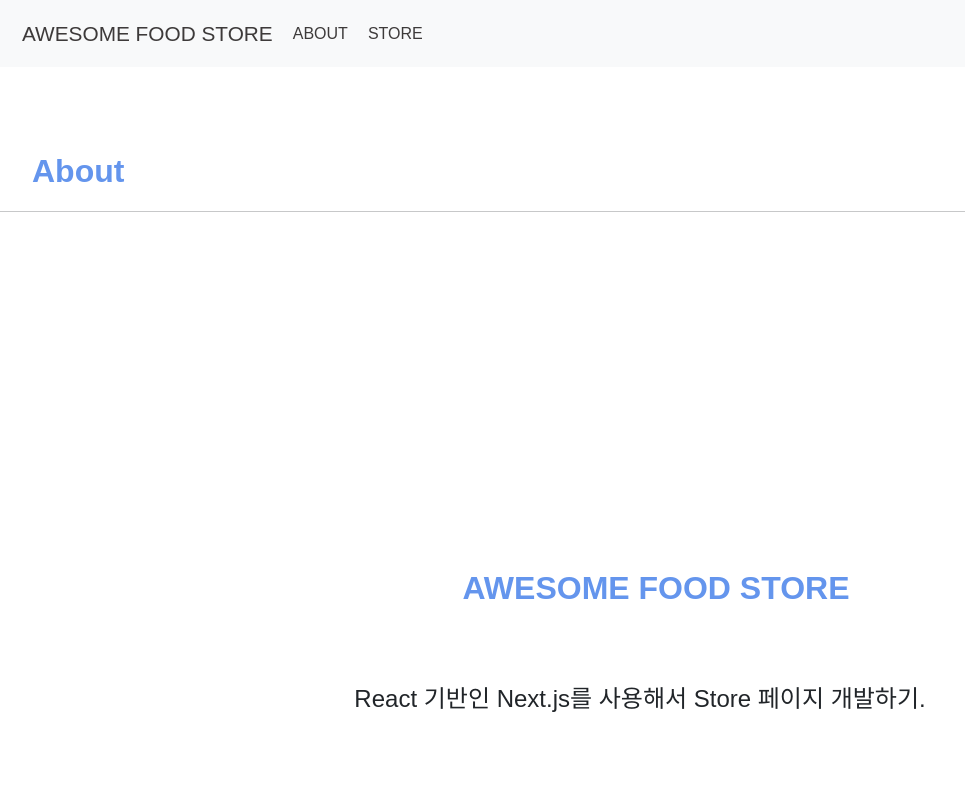
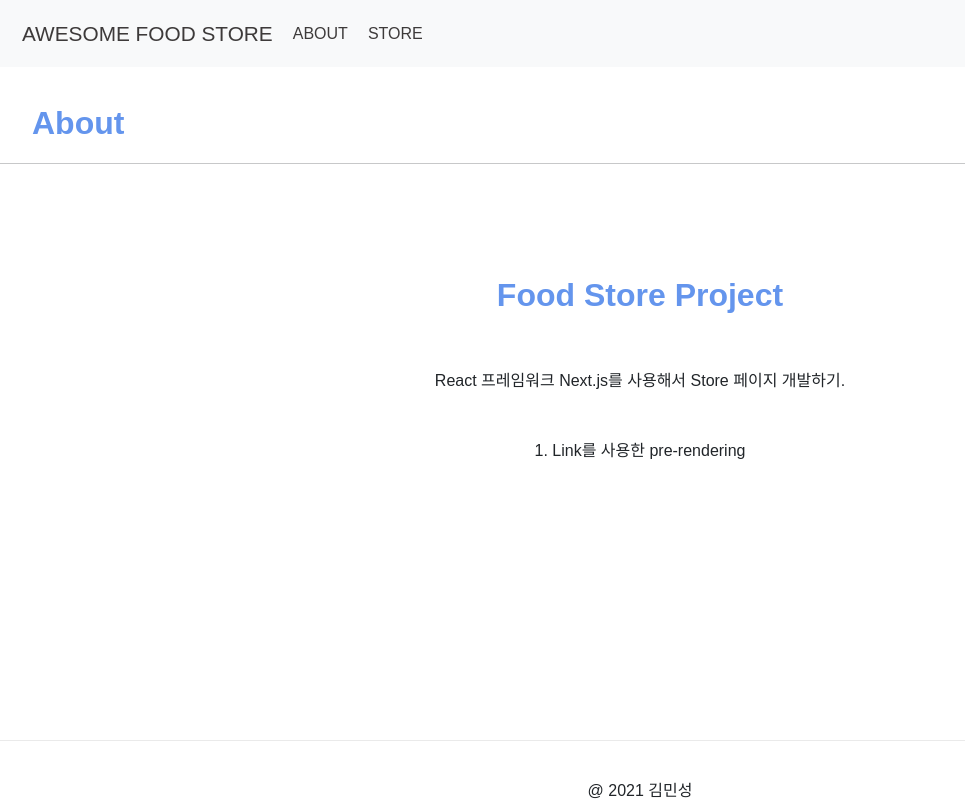
Before and after one commit to minsoftk/foodstore-next-js, a Next.js app: page /about in a window 1280 px wide. Shown: the top 800 px of the page, without its empty margins (0-965 px from the left). Built offline with nearby package versions, Linux system fonts and the light colour scheme; a web font is replaced by a local one.

Commit message:
타이머 로직 완성

```diff
--- a/next.config.js
+++ b/next.config.js
@@ -1,3 +1,5 @@
+const { redirect } = require('next/dist/server/api-utils');
+
 module.exports = {
 	images: {
 		domains: ['s3.ap-northeast-2.amazonaws.com'],
--- a/pages/_document.js
+++ b/pages/_document.js
@@ -15,7 +15,7 @@ class MyDocument extends Document {
 						rel="stylesheet"
 						href="https://cdn.jsdelivr.net/npm/bootstrap@5.1.0/dist/css/bootstrap.min.css"
 						integrity="sha384-KyZXEAg3QhqLMpG8r+8fhAXLRk2vvoC2f3B09zVXn8CA5QIVfZOJ3BCsw2P0p/We"
-						crossorigin="anonymous"
+						crossOrigin="anonymous"
 					/>
 				</Head>
 				<body>
--- a/pages/about.js
+++ b/pages/about.js
@@ -1,14 +1,7 @@
 import Head from 'next/head';
-import Link from 'next/link';
-import Image from 'next/image';
-/* components */
-import Navigator from '../components/Navigator';
-import Footer from '../components/Footer';
 
 /* css */
 import styles from './about.module.css';
-
-const fetchData = () => {};
 
 const About = () => {
 	return (
@@ -29,10 +22,11 @@ const About = () => {
 			<div className={styles.container}>
 				<main className={styles.main}>
 					<div className={styles.grid}>
-						<h1 className={styles.title}>AWESOME FOOD STORE</h1>
+						<h1 className={styles.btitle}>Food Store Project</h1>
 						<p className={styles.description}>
-							React 기반인 Next.js를 사용해서 Store 페이지 개발하기.
+							React 프레임워크 Next.js를 사용해서 Store 페이지 개발하기.
 						</p>
+						<div>1. Link를 사용한 pre-rendering</div>
 					</div>
 				</main>
 			</div>
--- a/pages/about.module.css
+++ b/pages/about.module.css
@@ -1,5 +1,5 @@
 .container {
-	min-height: 100vh;
+	min-height: 70vh;
 	padding: 0 0.5rem;
 	display: flex;
 	flex-direction: column;
@@ -12,40 +12,39 @@
 	flex: 1;
 	display: flex;
 	flex-direction: column;
-	justify-content: center;
 	align-items: center;
 }
 .title {
 	font-size: 2rem;
 	font-weight: 600;
 	text-align: left;
-	margin-top: 5rem;
+	margin-top: 2rem;
 	margin-left: 2rem;
+	color: cornflowerblue;
+}
+.btitle {
+	font-size: 2rem;
+	font-weight: 600;
+	text-align: center;
 	color: cornflowerblue;
 }
 .description {
 	margin: 3rem;
-	line-height: 1.15;
-	font-size: 4rem;
-}
-
-.description {
-	line-height: 3;
-	font-size: 1.5rem;
+	line-height: 1.3;
+	font-size: 1rem;
 }
 
 .grid {
 	display: flex;
-	align-items: flex-start;
+	flex-direction: column;
 	justify-content: center;
-	flex-wrap: wrap;
-
+	align-items: center;
 	max-width: 800px;
 	margin-top: 1rem;
 }
 
 @media (max-width: 600px) {
 	.title {
-		margin-top: 6rem;
+		margin-top: 1rem;
 	}
 }
--- a/pages/index.js
+++ b/pages/index.js
@@ -1,10 +1,6 @@
 import Head from 'next/head';
 import Link from 'next/link';
 import Image from 'next/image';
-
-/** components **/
-import Footer from '../components/Footer';
-import Navigator from '../components/Navigator';
 
 /** css **/
 import styles from './index.module.css';
--- a/pages/index.module.css
+++ b/pages/index.module.css
@@ -13,7 +13,7 @@
 }
 
 .main {
-	padding: 5rem 0;
+	padding: 1rem 0;
 	flex: 1;
 	display: flex;
 	flex-direction: column;
--- a/pages/store.js
+++ b/pages/store.js
@@ -1,10 +1,8 @@
 import Head from 'next/head';
-import Link from 'next/link';
+
 import Image from 'next/image';
-import React, { useState, useEffect } from 'react';
+import React, { useState } from 'react';
 /* components */
-import Navigator from '../components/Navigator';
-import Footer from '../components/Footer';
 import StoreModal from '../components/Modal';
 
 /* css */
--- a/pages/store.module.css
+++ b/pages/store.module.css
@@ -2,7 +2,7 @@
 	font-size: 2rem;
 	font-weight: 600;
 	text-align: left;
-	margin-top: 5rem;
+	margin-top: 2rem;
 	margin-left: 2rem;
 	color: cornflowerblue;
 }
@@ -40,6 +40,6 @@
 }
 @media (max-width: 600px) {
 	.title {
-		margin-top: 6rem;
+		margin-top: 1rem;
 	}
 }
```
Also changed, not shown: pages/404.js (+21 -1 lines).
